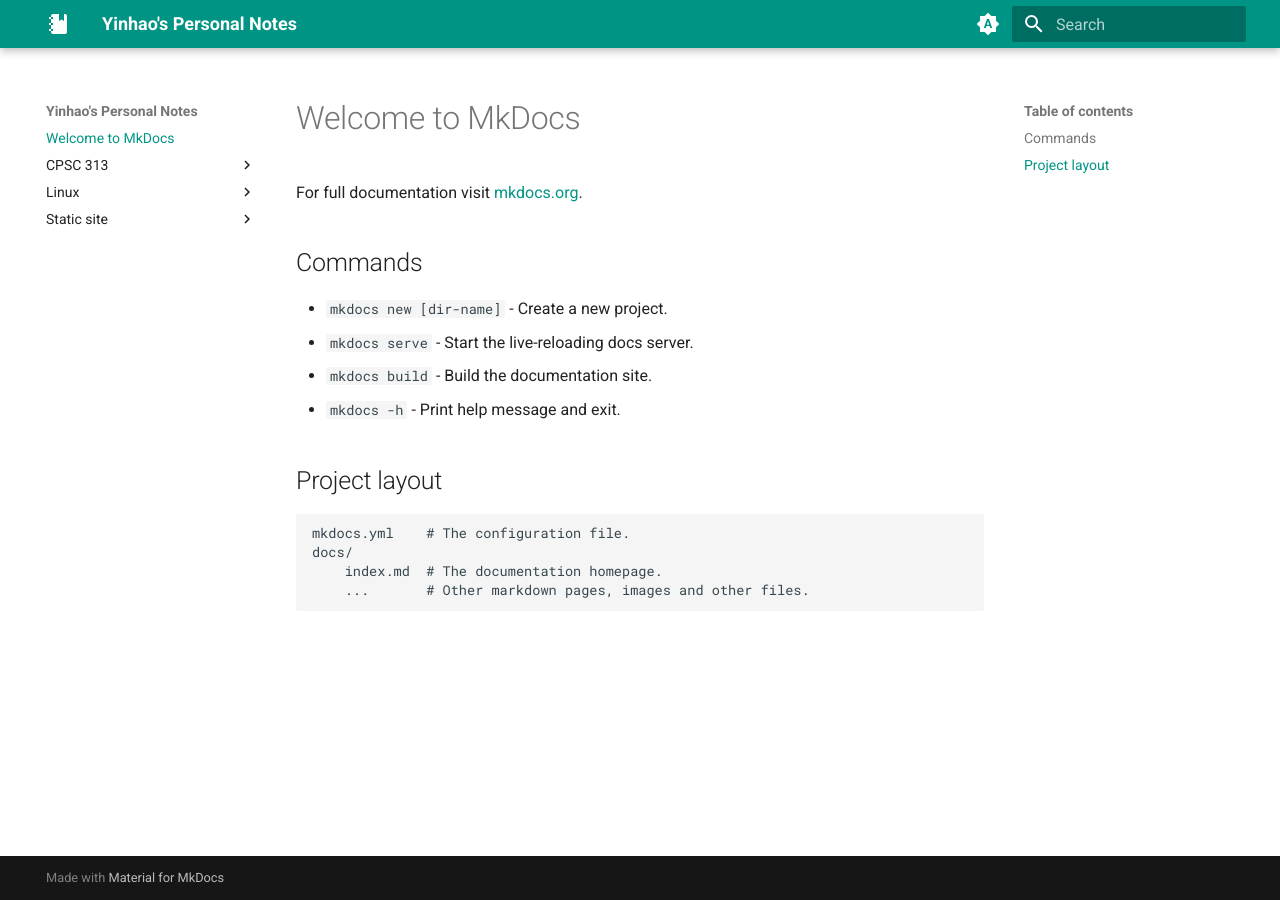
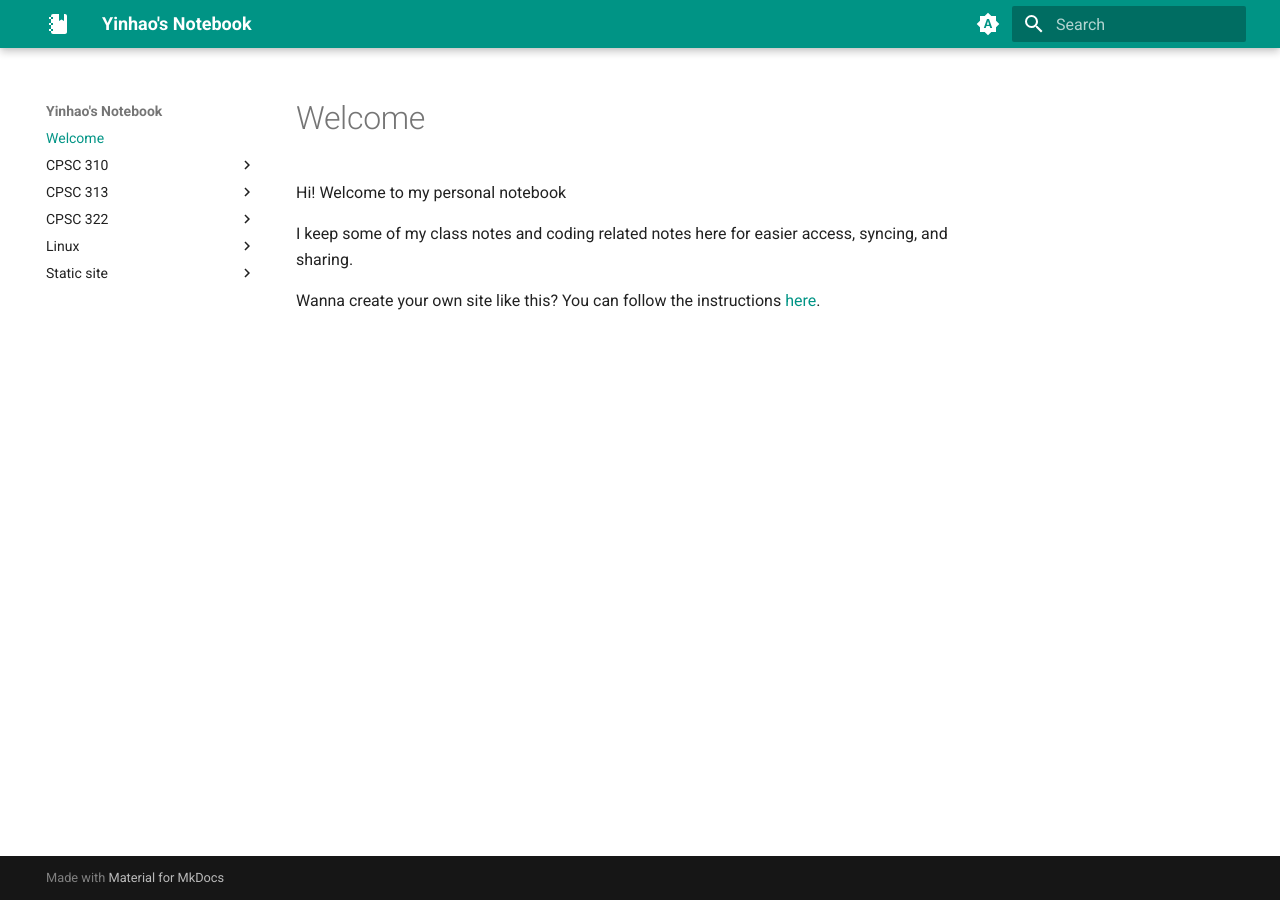
Before and after one commit to yinhao-f/notes, an MkDocs documentation site: the page built from docs/index.md, in a window 1280 px wide. Built offline with MkDocs 1.6.1 and Material for MkDocs 9.7.7, drawn with Linux system fonts in a browser that asks for light colours.

Commit message:
Added more notes, changes to home page

```diff
--- a/docs/index.md
+++ b/docs/index.md
@@ -1,17 +1,7 @@
-# Welcome to MkDocs
+# Welcome
 
-For full documentation visit [mkdocs.org](https://www.mkdocs.org).
+Hi! Welcome to my personal notebook
 
-## Commands
+I keep some of my class notes and coding related notes here for easier access, syncing, and sharing.
 
-* `mkdocs new [dir-name]` - Create a new project.
-* `mkdocs serve` - Start the live-reloading docs server.
-* `mkdocs build` - Build the documentation site.
-* `mkdocs -h` - Print help message and exit.
-
-## Project layout
-
-    mkdocs.yml    # The configuration file.
-    docs/
-        index.md  # The documentation homepage.
-        ...       # Other markdown pages, images and other files.
+Wanna create your own site like this? You can follow the instructions [here](static-site/mkdocs-material).
--- a/mkdocs.yml
+++ b/mkdocs.yml
@@ -1,4 +1,4 @@
-site_name: Yinhao's Personal Notes
+site_name: Yinhao's Notebook
 site_url: https://yinhao-f.github.io/notes/
 theme:
   name: material
```
Also changed, not shown: docs/CPSC-310/0-intro.md (added, +40 -0 lines), docs/CPSC-310/1-requirements.md (added, +72 -0 lines), docs/CPSC-310/3-testing.md (added, +25 -0 lines), docs/CPSC-313/1-y86-sequential.md (+1 -1 lines), docs/CPSC-322/1-search.md (added, +25 -0 lines).
